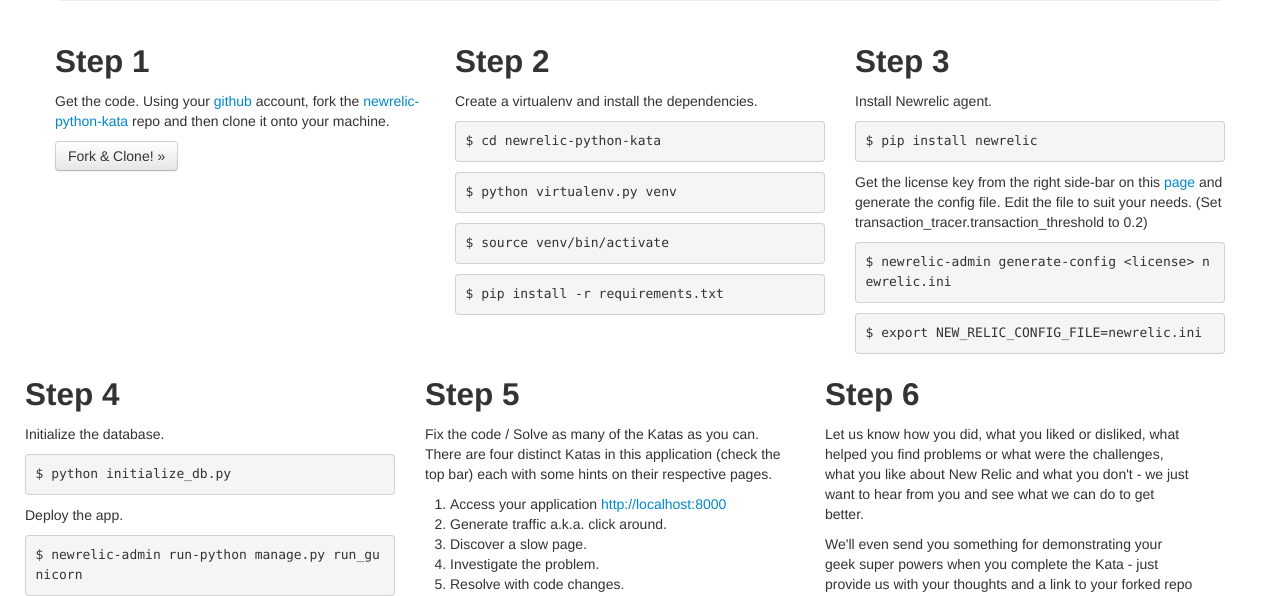
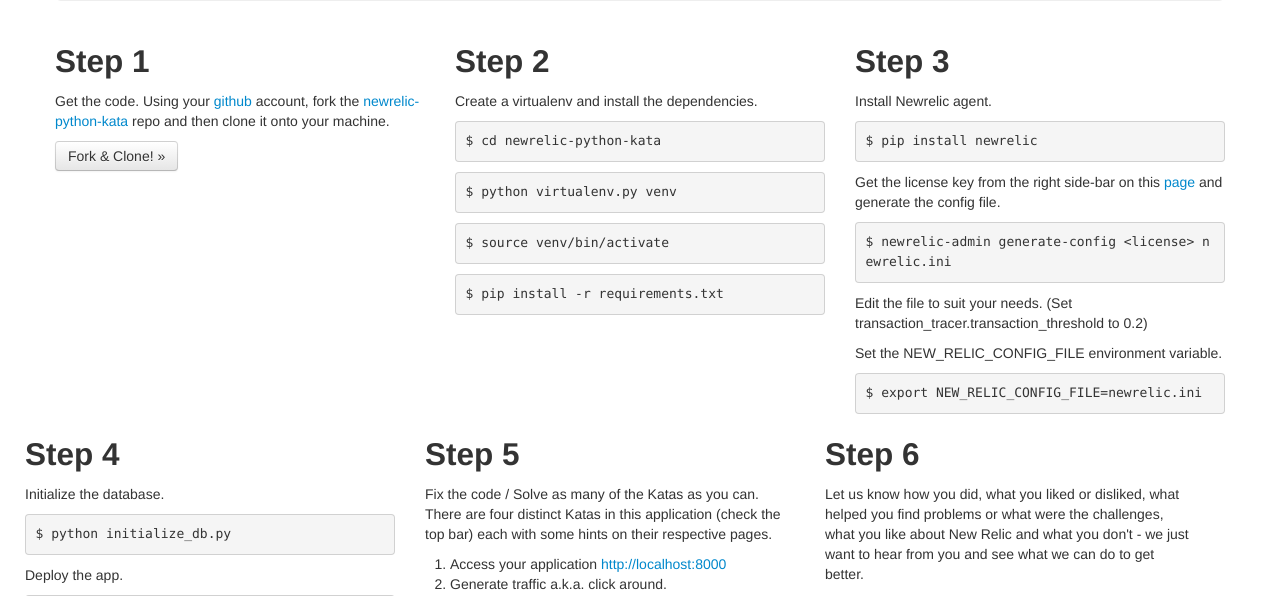
Before and after one commit to newrelic/newrelic-python-kata, a Django app: page / in a window 1280 px wide. Shown: the part 389-985 px from the top of the page. Run offline with Django 3.2, Linux system fonts and the light colour scheme; parts of the project's set-up code (start-up, migrations or seed data) failed here and were passed over; some libraries are stand-ins or nearby versions.

Commit message:
put step to modify newrelic.ini TT after newrelic.ini is generated

```diff
--- a/templates/home.html
+++ b/templates/home.html
@@ -40,11 +40,12 @@
       <h2>Step 3</h2>
       <p>Install Newrelic agent.</p>
 <pre>$ pip install newrelic</pre>
-<p>Get the license key from the right side-bar on this <a href='https://newrelic.com/docs/help'>page</a> and generate the config file.
-Edit the file to suit your needs. (Set transaction_tracer.transaction_threshold to 0.2)</p>
+<p>Get the license key from the right side-bar on this <a href='https://newrelic.com/docs/help'>page</a> and generate the config file.</p>
 <pre>
 $ newrelic-admin generate-config &lt;license&gt; newrelic.ini
 </pre>
+<p>Edit the file to suit your needs. (Set transaction_tracer.transaction_threshold to 0.2)</p>
+<p>Set the NEW_RELIC_CONFIG_FILE environment variable.</p>
 <pre>
 $ export NEW_RELIC_CONFIG_FILE=newrelic.ini
 </pre>
```
